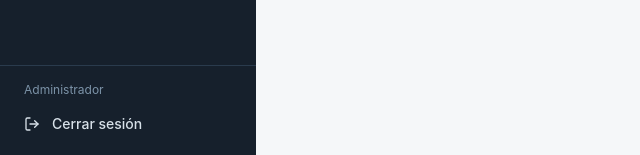
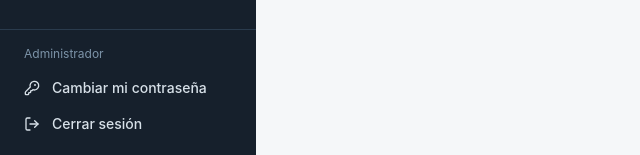
Before and after one commit to criatianalexaindercoquesuarez-lgtm/etinar-sst, a React (Vite) app in the folder frontend/: page / in a window 1280 px wide. Shown: the part 642-797 px from the top of the page, without its empty margins (0-640 px from the left). Built offline with nearby package versions, Linux system fonts and the light colour scheme; no server answers; sample sign-in values are in the browser's storage.

Commit message:
Integrate ChangePasswordModal in Layout component
Added ChangePasswordModal to Layout component and state management for showing the modal.

```diff
--- a/frontend/src/components/Layout.tsx
+++ b/frontend/src/components/Layout.tsx
@@ -1,3 +1,4 @@
+import { useState } from 'react';
 import { NavLink, Outlet, useNavigate } from 'react-router-dom';
 import {
   LayoutDashboard,
@@ -9,9 +10,11 @@
   FileDown,
   UserCog,
   FolderTree,
+  KeyRound,
   LogOut,
 } from 'lucide-react';
 import { useAuth, ROLE_LABELS } from '../lib/auth';
+import ChangePasswordModal from './ChangePasswordModal';
 
 const NAV_ITEMS = [
   { to: '/', label: 'Dashboard', icon: LayoutDashboard, roles: null },
@@ -63,6 +66,7 @@
 export default function Layout() {
   const { user, logout } = useAuth();
   const navigate = useNavigate();
+  const [showChangePassword, setShowChangePassword] = useState(false);
 
   function handleLogout() {
     logout();
@@ -118,6 +122,13 @@
             </div>
           </div>
           <button
+            onClick={() => setShowChangePassword(true)}
+            className="w-full flex items-center gap-3 px-3 py-2 rounded text-sm font-medium text-steel-200 hover:bg-steel-800 transition-colors"
+          >
+            <KeyRound size={16} />
+            Cambiar mi contraseña
+          </button>
+          <button
             onClick={handleLogout}
             className="w-full flex items-center gap-3 px-3 py-2 rounded text-sm font-medium text-steel-200 hover:bg-steel-800 transition-colors"
           >
@@ -132,6 +143,10 @@
           <Outlet />
         </div>
       </main>
+
+      {showChangePassword && (
+        <ChangePasswordModal onClose={() => setShowChangePassword(false)} />
+      )}
     </div>
   );
 }
```
